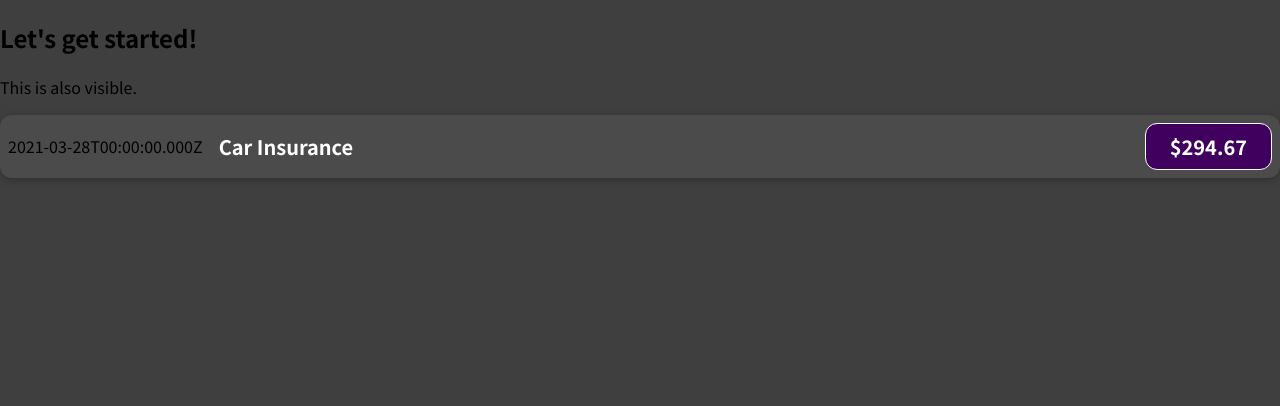
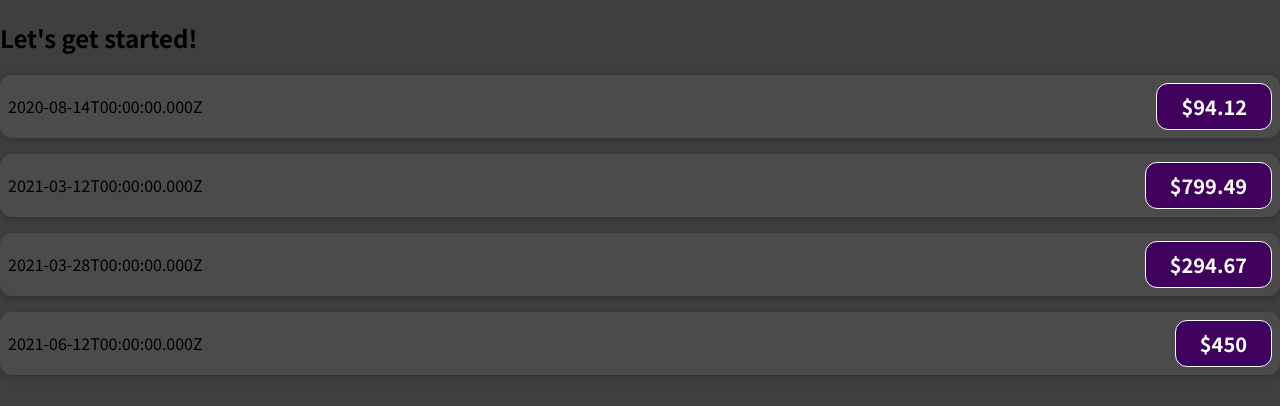
Before and after one commit to kevinniu79/ReactProject, a React (Create React App) app in the folder 01-starting-setup/01-starting-setup/: page / in a window 1280 px wide. Shown: the top 406 px of the page. Built offline with nearby package versions, Linux system fonts and the light colour scheme.

Commit message:
Utilizing properties in JSX

```diff
--- a/01-starting-setup/01-starting-setup/src/App.js
+++ b/01-starting-setup/01-starting-setup/src/App.js
@@ -1,11 +1,55 @@
 import React from 'react';
 import ExpenseItem from './components/ExpenseItem.js';
 function App() {
+  const expenses = [
+    {
+      id: 'e1',
+      title: 'Toilet Paper',
+      amount: 94.12,
+      date: new Date (2020, 7, 14),
+    },
+    {
+      id: 'e2',
+      title: 'New TV',
+      amount: 799.49,
+      date: new Date(2021, 2, 12),
+    },
+    {
+      id: 'e3',
+      title: 'Car Insurance',
+      amount: 294.67,
+      date: new Date (2021, 2, 28),
+    },
+    {
+      id: 'e4',
+      title: 'New Desk (Wooden)',
+      amount: 450,
+      date: new Date(2021, 5, 12),
+    }
+  ]
   return (
     <div>
       <h2>Let's get started!</h2>
-      <p>This is also visible.</p>
-      <ExpenseItem></ExpenseItem>
+      <ExpenseItem
+      title={expenses[0].title}
+      amount={expenses[0].amount}
+      date={expenses[0].date}
+      ></ExpenseItem>
+      <ExpenseItem
+      title={expenses[1].title}
+      amount={expenses[1].amount}
+      date={expenses[1].date}
+      ></ExpenseItem>
+      <ExpenseItem
+      title={expenses[2].title}
+      amount={expenses[2].amount}
+      date={expenses[2].date}
+      ></ExpenseItem>
+      <ExpenseItem
+      title={expenses[3].title}
+      amount={expenses[3].amount}
+      date={expenses[3].date}
+      ></ExpenseItem>
     </div>
   );
 }
--- a/01-starting-setup/01-starting-setup/src/components/ExpenseItem.js
+++ b/01-starting-setup/01-starting-setup/src/components/ExpenseItem.js
@@ -1,16 +1,13 @@
 import React from "react";
 import "./ExpenseItem.css";
-function ExpenseItem() {
-  const expenseDate = new Date(2021, 2, 28);
-  const expenseTitle = "Car Insurance";
-  const expenseAmount = 294.67;
+function ExpenseItem(props) {
 
   return (
     <div className="expense-item">
-      <div>{expenseDate.toISOString()}</div>
+      <div>{props.date.toISOString()}</div>
       <div className='expense-item__description'>
-        <h2>{expenseTitle}</h2>
-        <div className='expense-item__price'>${expenseAmount}</div>
+        <h2>{props.titlee}</h2>
+        <div className='expense-item__price'>${props.amount}</div>
       </div>
     </div>
   );
```
Also changed, not shown: 1 other file (tests, documents, lock files or other folders).
